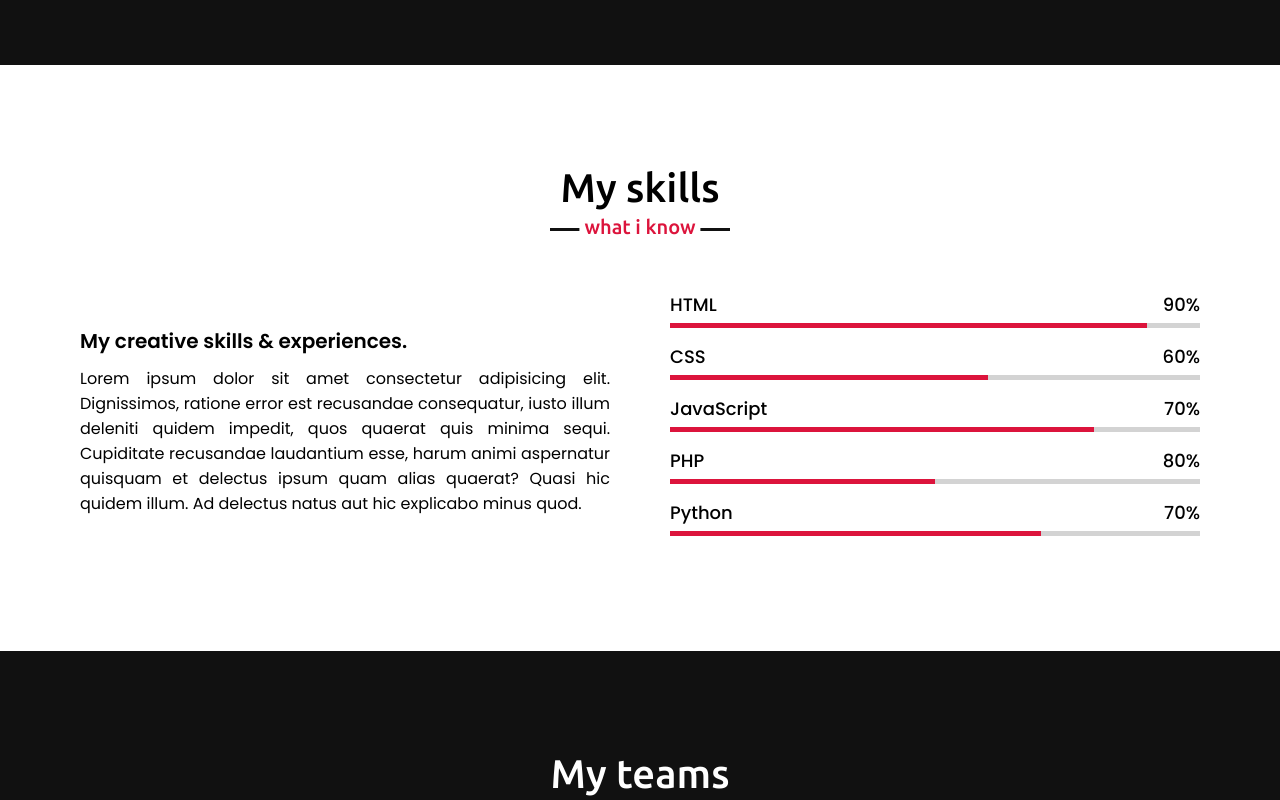
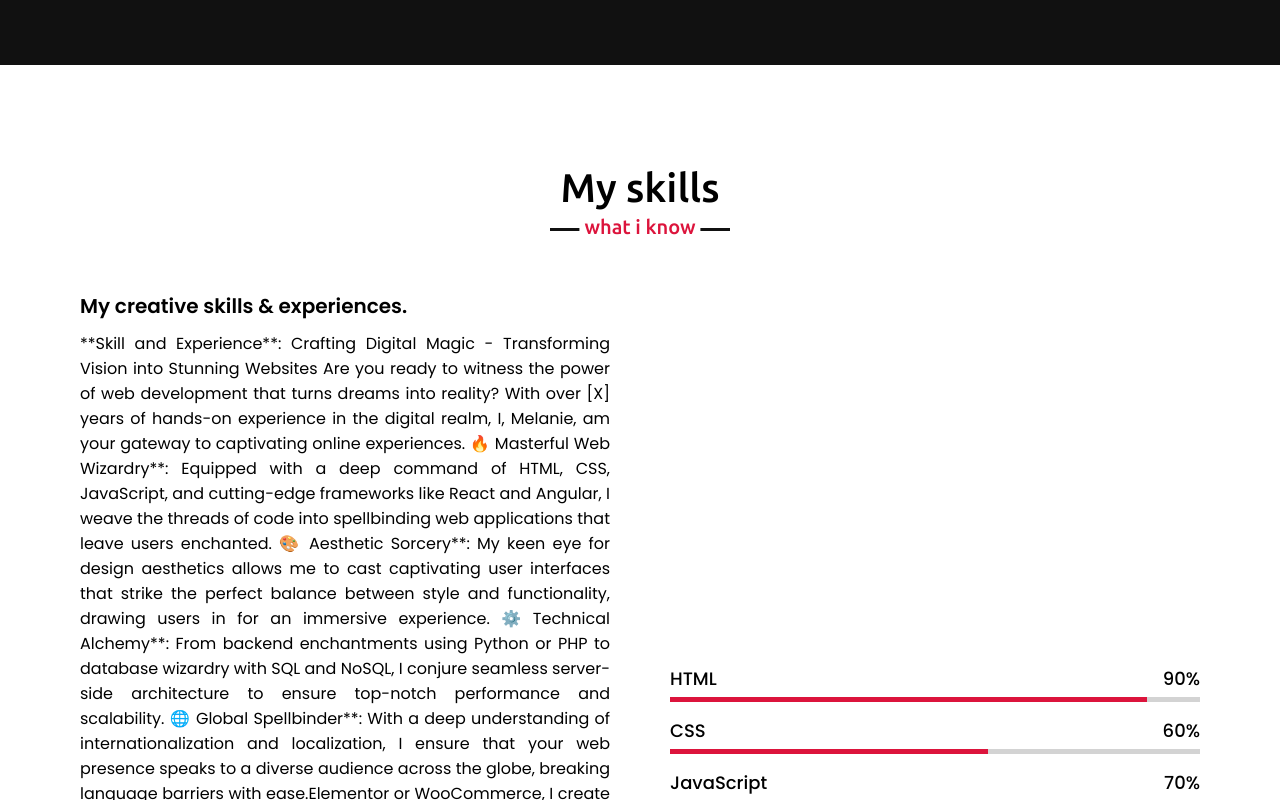
Before and after one commit to melanie-port/melanie, a plain HTML site: page index.html in a window 1280 px wide. Shown: the part 2000-2800 px from the top of the page. Drawn offline with nearby package versions, Linux system fonts and the light colour scheme.

Commit message:
Updated index.html

```diff
--- a/index.html
+++ b/index.html
@@ -99,7 +99,18 @@
             <div class="skills-content">
                 <div class="column left">
                     <div class="text">My creative skills & experiences.</div>
-                    <p>Lorem ipsum dolor sit amet consectetur adipisicing elit. Dignissimos, ratione error est recusandae consequatur, iusto illum deleniti quidem impedit, quos quaerat quis minima sequi. Cupiditate recusandae laudantium esse, harum animi aspernatur quisquam et delectus ipsum quam alias quaerat? Quasi hic quidem illum. Ad delectus natus aut hic explicabo minus quod.</p>
+                    <p>**Skill and Experience**: Crafting Digital Magic - Transforming Vision into Stunning Websites
+
+Are you ready to witness the power of web development that turns dreams into reality? With over [X] years of hands-on experience in the digital realm, I, Melanie, am your gateway to captivating online experiences.
+🔥 Masterful Web Wizardry**: Equipped with a deep command of HTML, CSS, JavaScript, and cutting-edge frameworks like React and Angular, I weave the threads of code into spellbinding web applications that leave users enchanted.
+🎨 Aesthetic Sorcery**: My keen eye for design aesthetics allows me to cast captivating user interfaces that strike the perfect balance between style and functionality, drawing users in for an immersive experience.
+⚙️ Technical Alchemy**: From backend enchantments using Python or PHP to database wizardry with SQL and NoSQL, I conjure seamless server-side architecture to ensure top-notch performance and scalability.
+🌐 Global Spellbinder**: With a deep understanding of internationalization and localization, I ensure that your web presence speaks to a diverse audience across the globe, breaking language barriers with ease.Elementor or WooCommerce, I create magical online stores that captivate customers and boost conversions, helping you achieve your business goals.
+🔒 Wizard of Security**: Armed with the knowledge of the latest security spells and incantations, I fortify your web creations against cyber threats, safeguarding both your data and your users' trust.
+💡 Spell-Responsive Innovation**: My passion for learning and exploring new technologies empowers me to stay ahead in the ever-evolving digital landscape, ensuring your projects are infused with the latest enchantments.
+🌐 Charismatic Collaboration**: Fluent in the language of teamwork, I wield exceptional communication skills that foster a harmonious collaboration with clients, designers, and fellow developers to manifest your vision perfectly.
+
+Are you ready to witness the magic of a web developer who brings unrivaled skill, creativity, and a touch of wizardry to every project? Unleash the enchantments within my portfolio, and let's create a web presence that leaves an everlasting impression.</p><a href="https://t.me/Melaniejon">Get in touch</a> now.
                 </div>
                 <div class="column right">
                     <div class="bars">
```
